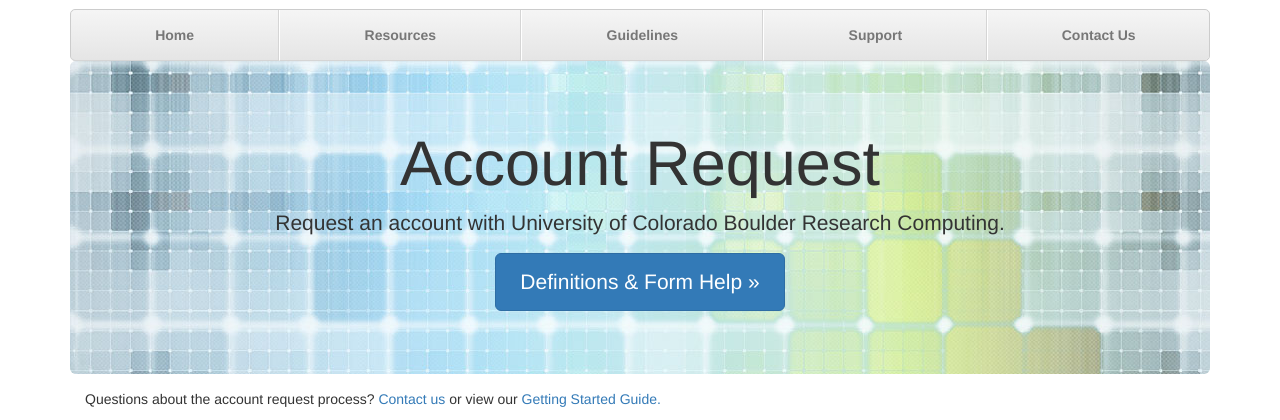
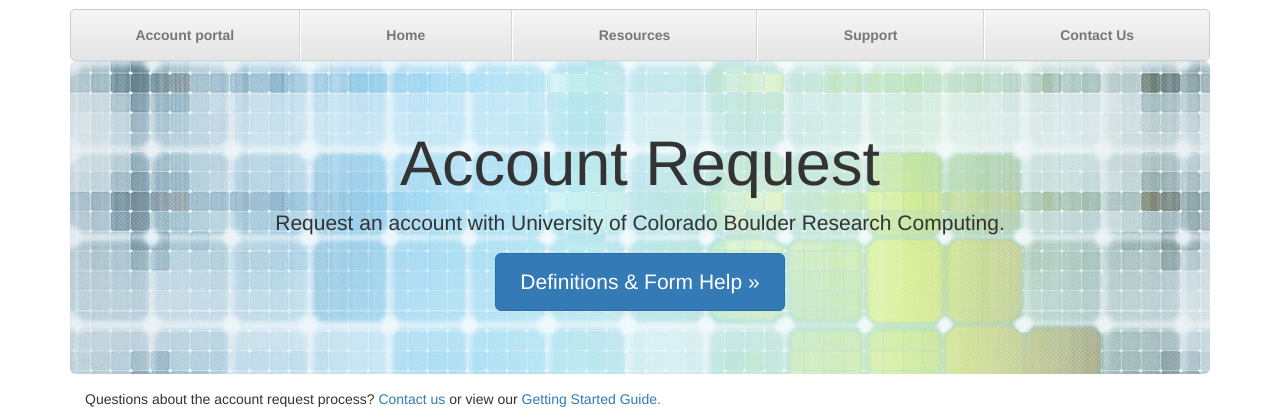
Before and after one commit to ResearchComputing/RCAMP, a Django app: page /accounts/account-request/create/class in a window 1280 px wide. Shown: the part 341-761 px from the top of the page. Run offline with Django 3.2, Linux system fonts and the light colour scheme; parts of the project's set-up code (start-up, migrations or seed data) failed here and were passed over; some libraries are stand-ins or nearby versions.

Commit message:
Update navigation links in base (#189)
Closes #116

```diff
--- a/rcamp/rcamp/templates/base.html
+++ b/rcamp/rcamp/templates/base.html
@@ -33,9 +33,9 @@
     <div class="masthead">
         <h3 class="text-muted"><img src="https://www.rc.colorado.edu/sites/all/themes/research/logo.png" /></h3>
         <ul class="nav nav-justified">
+            <li><a href="{% url 'index' %}">Account portal</a></li>
             <li><a href="http://www.rc.colorado.edu">Home</a></li>
             <li><a href="https://www.rc.colorado.edu/resources">Resources</a></li>
-            <li><a href="https://www.rc.colorado.edu/support/allocationguidelines">Guidelines</a></li>
             <li><a href="https://www.rc.colorado.edu/support">Support</a></li>
             <li><a href="https://www.rc.colorado.edu/contact">Contact Us</a></li>
         </ul>
```
